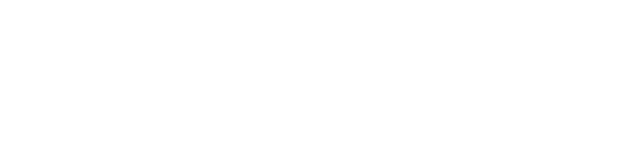
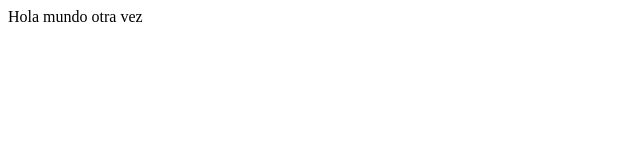
Before and after one commit to elescobars/pw15162022, a plain HTML site: page pagina.html in a window 1280 px wide. Shown: the whole page, without its empty margins (0-640 px from the left). Drawn offline with Linux system fonts and the light colour scheme.

Commit message:
Commit hola mundo

```diff
--- a/pagina.html
+++ b/pagina.html
@@ -1,3 +1,3 @@
 <html>
-
+    Hola mundo otra vez
 </html>
```
